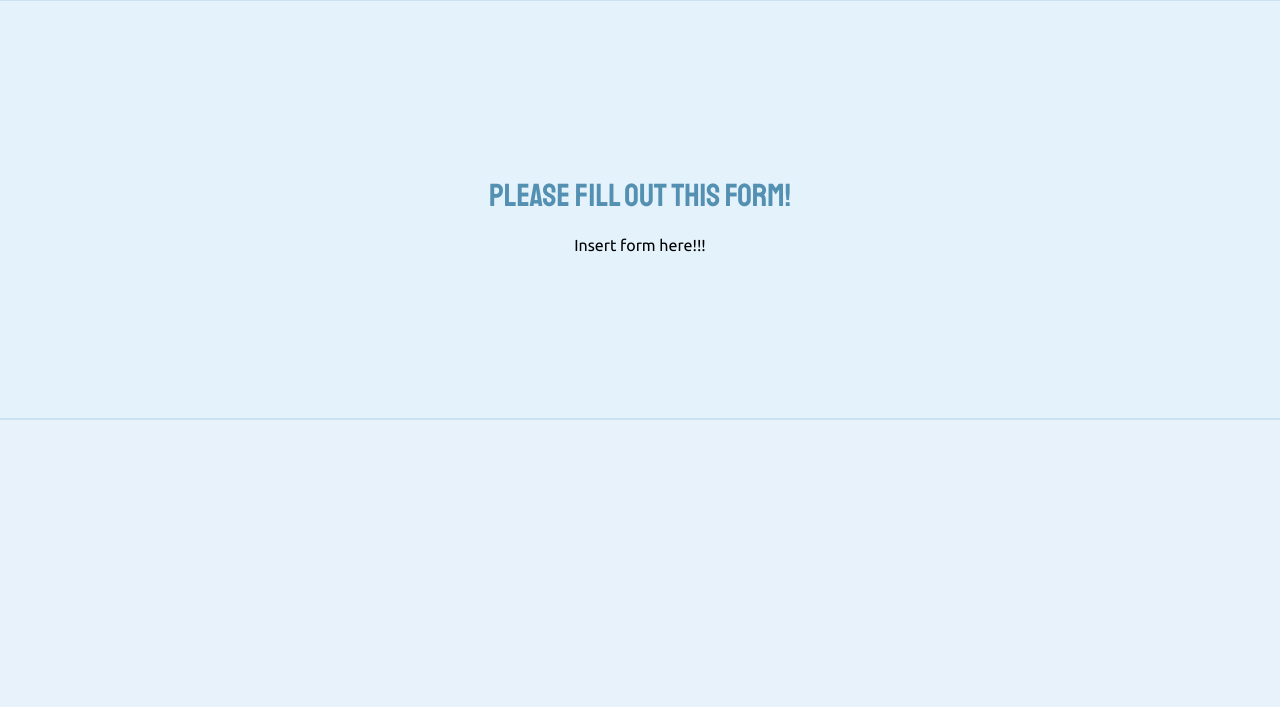
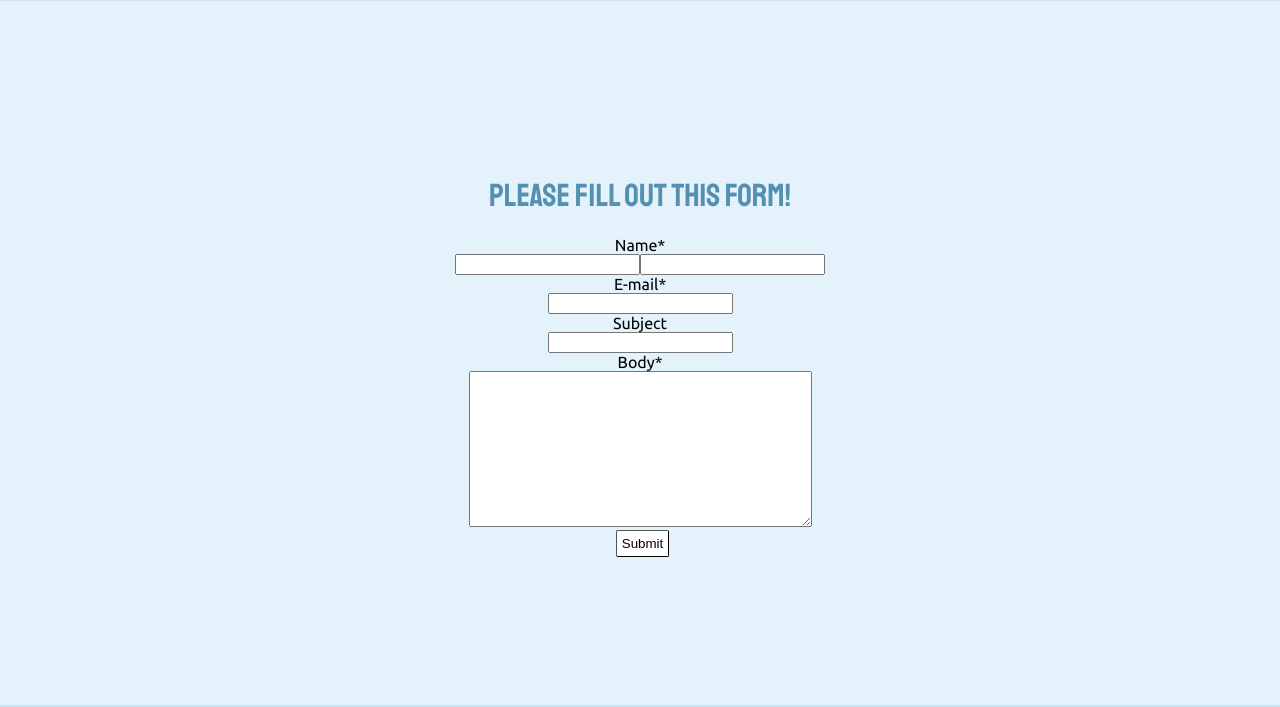
Before and after one commit to Novel-Public-Health/Novel-Public-Health, a Django app: page /catalog/contactUs in a window 1280 px wide. Shown: the part 380-1087 px from the top of the page. Before the commit the page ends 800 px from the top, so only its background shows below. Run offline with Django 3.2, Linux system fonts and the light colour scheme; some libraries are stand-ins or nearby versions.

Commit message:
added contact form

```diff
--- a/catalog/admin.py
+++ b/catalog/admin.py
@@ -2,7 +2,7 @@ from django.contrib import admin
 
 # Register your models here.
 
-from .models import Director, Genre, Movie, Language, Profile
+from .models import Director, Genre, Movie, Language, Profile, Contact
 
 """Minimal registration of Models.
 admin.site.register(Movie)
@@ -14,6 +14,7 @@ admin.site.register(Language)
 
 admin.site.register(Genre)
 admin.site.register(Language)
+admin.site.register(Contact)
 
 class MoviesInline(admin.TabularInline):
     """Defines format of inline movie insertion (used in DirectorAdmin)"""
--- a/catalog/forms.py
+++ b/catalog/forms.py
@@ -3,6 +3,8 @@ from django.utils.translation import ugettext_lazy as _
 import datetime  # for checking renewal date range.
 
 from django import forms
+from crispy_forms.helper import FormHelper
+from crispy_forms.layout import Layout, Submit
 
 
 class RenewMovieForm(forms.Form):
@@ -26,7 +28,7 @@ class RenewMovieForm(forms.Form):
 
 from django.contrib.auth.models import User
 from django.contrib.auth.forms import UserCreationForm
-from .models import Profile
+from .models import Profile, Contact
 
 class UserRegisterForm(UserCreationForm):
     email = forms.EmailField()
@@ -48,3 +50,60 @@ class SubscriptionChangeForm(forms.ModelForm):
     class Meta:
         model = Profile
         exclude = ['user']
+
+class NameWidget(forms.MultiWidget):
+    def __init__(self, attrs=None):
+        super().__init__(
+            [forms.TextInput(),
+            forms.TextInput()],
+            attrs
+        )
+    def decompress(self, value):
+        if value:
+            return value.split('')
+        return ['', '']
+
+
+class NameField(forms.MultiValueField):
+    widget = NameWidget
+    def __init__(self, *args, **kwargs):
+        fields = (
+            forms.CharField(),
+            forms.CharField()
+        )
+
+        super().__init__(fields, *args, **kwargs)
+
+    def compress(self, data_list):
+        return f'{data_list[0]} {data_list[1]}'
+
+
+class ContactForm(forms.ModelForm):
+    class Meta:
+        model = Contact
+        fields = [
+            'name',
+            'email',
+            'subject',
+            'body'
+        ]
+
+    name = NameField()
+    email = forms.EmailField(label='E-mail')
+    subject = forms.CharField(required=False)
+    body = forms.CharField(widget=forms.Textarea)
+
+    def __init__(self, *args, **kwargs):
+        super().__init__(*args, **kwargs)
+
+        self.helper = FormHelper
+        self.helper.form_method = 'post'
+
+        self.helper.layout = Layout(
+            'name',
+            'email',
+            'subject',
+            'body',
+            Submit('submit', 'Submit', css_class='contact-btn')
+
+        )
--- a/catalog/models.py
+++ b/catalog/models.py
@@ -237,3 +237,12 @@ class Profile(models.Model):
 
     def get_user_type_short(self):
         return dict(self.USER_TYPE_CHOICES).get(self.user_type).split()[0]
+
+class Contact(models.Model):
+    name = models.CharField(max_length=100)
+    email = models.EmailField()
+    subject = models.CharField(max_length=100)
+    body  = models.TextField()
+
+    def __str__(self):
+        return self.name
--- a/catalog/static/css/styles.css
+++ b/catalog/static/css/styles.css
@@ -602,3 +602,13 @@ h2 {
         transform: none;
     }
 }
+
+/* contact form */
+
+.contact-btn{
+    margin-left: 5px;
+    background-color: white;
+    padding: 5px;
+    border-width: 1px;
+    border-radius: 2px;
+}
--- a/catalog/templates/contactUs.html
+++ b/catalog/templates/contactUs.html
@@ -1,5 +1,9 @@
 {% extends "base_generic.html" %}
+{% load crispy_forms_tags %}
 <link rel="stylesheet" type="text/css" href="/staticfiles/css/styles.css" />
+<link rel="stylesheet" href="https://maxcdn.bootstrapcdn.com/bootstrap/3.3.7/css/bootstrap.min.css" integrity="sha384-BVYiiSIFeK1dGmJRAkycuHAHRg32OmUcww7on3RYdg4Va+PmSTsz/K68vbdEjh4u" crossorigin="anonymous">
+
+
 {% block content %}
 
     <div id="aboutUs">
@@ -16,7 +20,11 @@
             <div class="secondPage" style="background-color: #e4f2fc">
                 <div class="aboutDiv" style="text-align: center">
                      <h2 class="aboutSubtitle">Please fill out this form!</h2>
-                <p>Insert form here!!!</p>
+                    <form method="post">
+                        {% csrf_token %}
+                        {% crispy form form.helper %}
+                    </form>
+
                 </div>
             </div>
         </div>
--- a/catalog/urls.py
+++ b/catalog/urls.py
@@ -1,9 +1,9 @@
 from django.urls import path
 
-from . import views
 from django.conf import settings
 from django.conf.urls.static import static
 from django.contrib.auth import views as auth_views
+from . import views
 
 urlpatterns = [
     path('', views.index, name='index'),
--- a/catalog/views.py
+++ b/catalog/views.py
@@ -1,8 +1,10 @@
 from django.shortcuts import render
+from django.http import HttpResponse
+from .forms import ContactForm
 
 # Create your views here.
 
-from .models import Movie, Director, Genre, Profile
+from .models import Movie, Director, Genre, Profile, Contact
 
 def index(request):
     """View function for home page of site."""
@@ -57,6 +59,25 @@ def profile(request):
         form = SubscriptionChangeForm(initial={'user_type': user_profile.user_type})
     return render(request, 'users/profile.html', {'form': form, 'user_profile': user_profile})
 
+# contact form
+def contactUs(request):
+    if request.method== "POST":
+        form = ContactForm(request.POST)
+        if form.is_valid():
+            form.save()
+            # print("Form is saved")
+            name = form.cleaned_data['name']
+            email = form.cleaned_data['email']
+            subject = form.cleaned_data['subject']
+            body = form.cleaned_data['body']
+
+            messages.success(request, f'Thanks for submitting a message!')
+            return redirect('contactUs')
+
+    else:
+        form = ContactForm()
+    return render(request, 'contactUs.html', {'form': form})
+
 # About us view
 def aboutUs(request):
     return render(request, 'aboutUs.html')
@@ -67,8 +88,8 @@ def ourPartners(request):
 def leadership(request):
     return render(request, 'leadership.html')
 
-def contactUs(request):
-    return render(request, 'contactUs.html')
+
+
 
 
 from django.views import generic
--- a/locallibrary/urls.py
+++ b/locallibrary/urls.py
@@ -31,9 +31,7 @@ urlpatterns = [
 
 urlpatterns += [
     path('catalog/', include('catalog.urls')),
-
 ]
-
 
 # Use static() to add url mapping to serve static files during development (only)
 from django.conf import settings
```
Also changed, not shown: catalog/migrations/0065_snippet.py (added), catalog/migrations/0066_auto_20210412_2003.py (added). Lines whose indentation alone changed are shown as unchanged.
